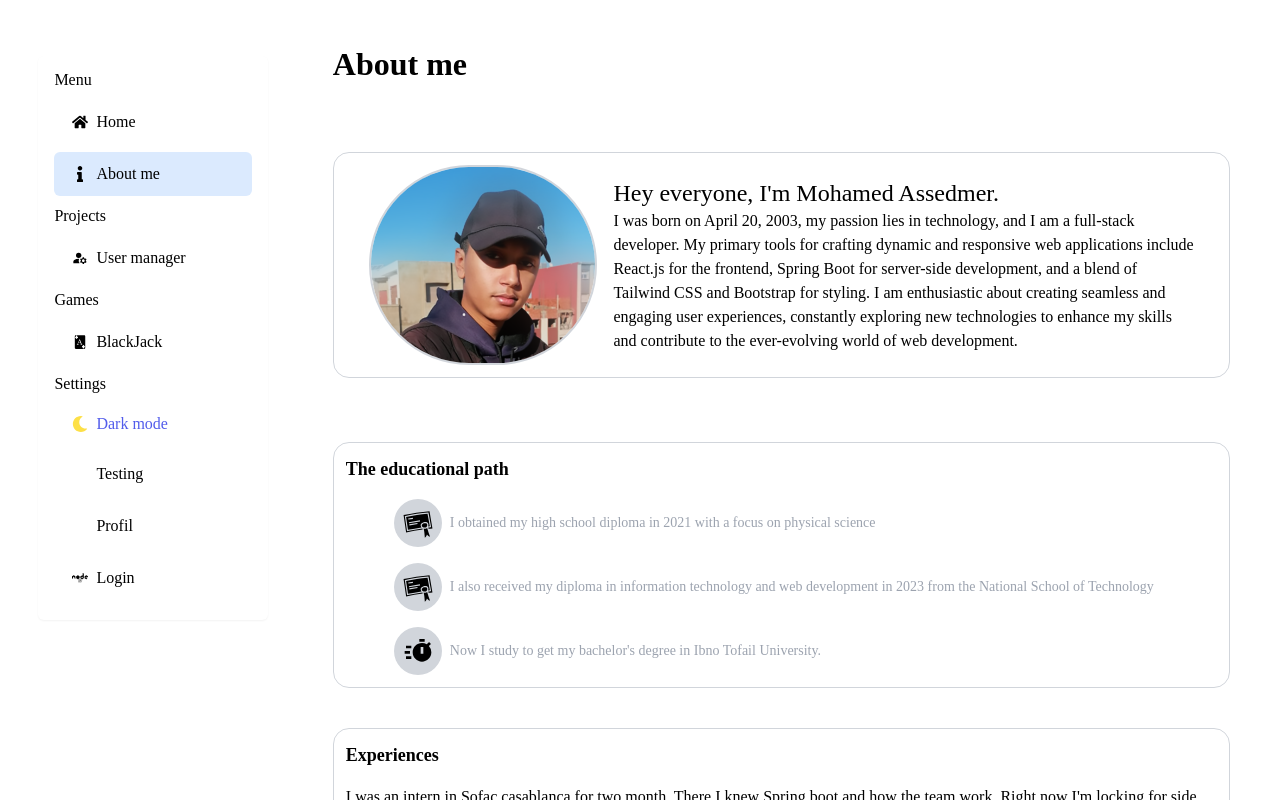
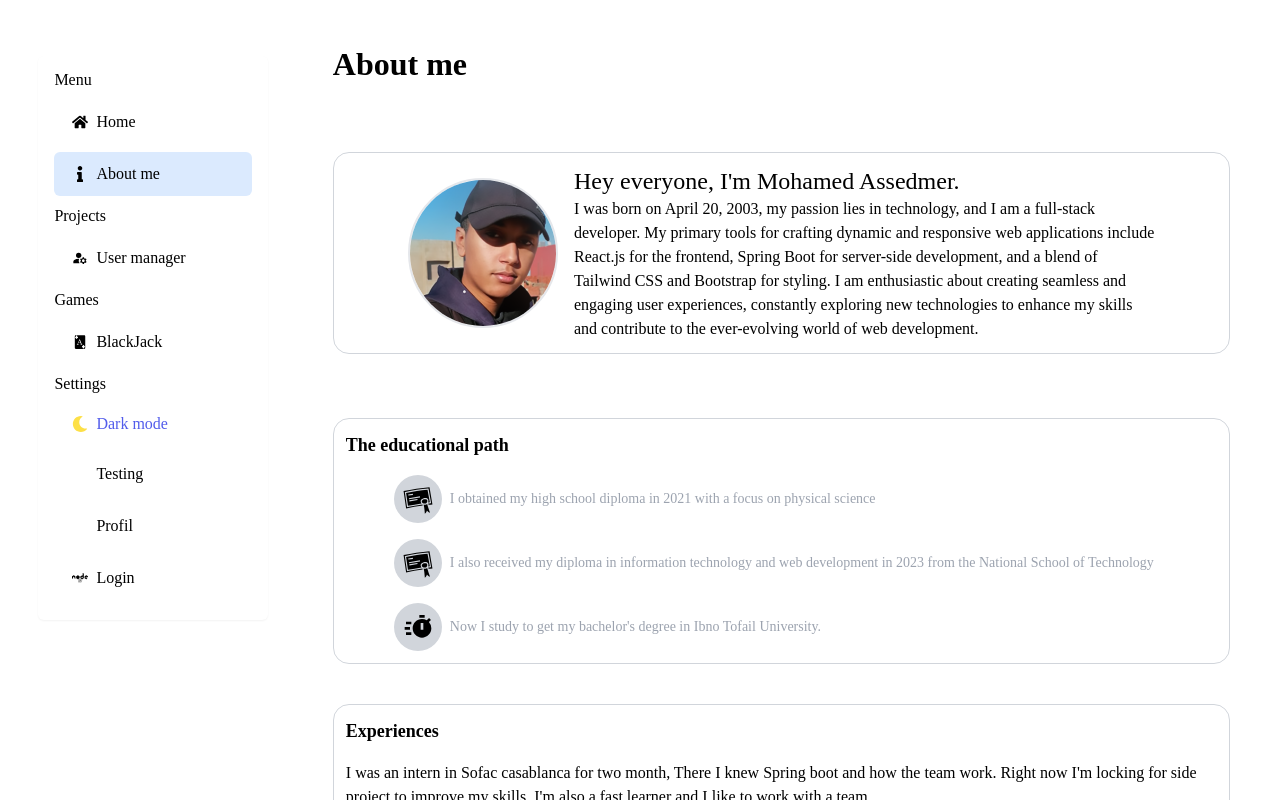
Before and after one commit to java-nta/myprogress, a React (Create React App) app: page /aboutme in a window 1280 px wide. Built offline with nearby package versions, Linux system fonts and the light colour scheme; some icons are missing.

Commit message:
about me

```diff
--- a/src/components/AboutMe.jsx
+++ b/src/components/AboutMe.jsx
@@ -84,11 +84,14 @@ const AboutMe = () => {
         variants={divAnimation}
         animate="load"
       >
-        <img
-          src={process.env.PUBLIC_URL + "/images/assets/me.png"}
-          alt="log"
-          className="max-h-[200px] rounded-full  border-2 border-gray-300 dark:border-gray-700 "
-        />
+        <div className="w-[150px] h-[150px] border-2 rounded-full overflow-hidden">
+          <img
+            src={process.env.PUBLIC_URL + "/images/assets/me.png"}
+            alt="log"
+            className="object-cover scale-150 border-gray-300 dark:border-gray-700"
+          />
+        </div>
+
         <div className="flex flex-col h-ful sm:w-2/3 ">
           <p className="text-2xl">Hey everyone, I'm Mohamed Assedmer.</p>
           <p>
```
